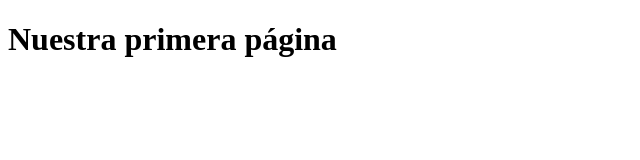
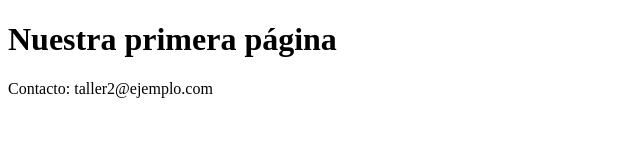
Before and after one commit to antonioserralvo/practica-git-taller2, a plain HTML site: page index.html in a window 1280 px wide. Shown: the whole page, without its empty margins (0-640 px from the left). Drawn offline with Linux system fonts and the light colour scheme.

Commit message:
Añade sección de contacto

```diff
--- a/index.html
+++ b/index.html
@@ -6,5 +6,6 @@
 </head>
 <body>
 <h1>Nuestra primera página</h1>
+<p>Contacto: taller2@ejemplo.com</p>
 </body>
 </html>
```
